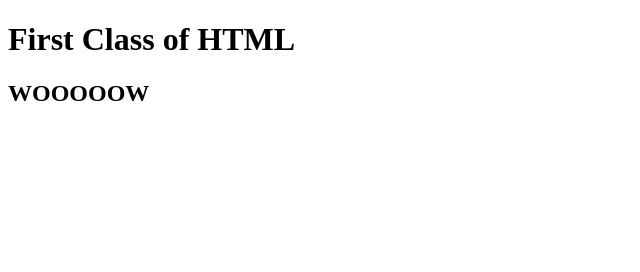
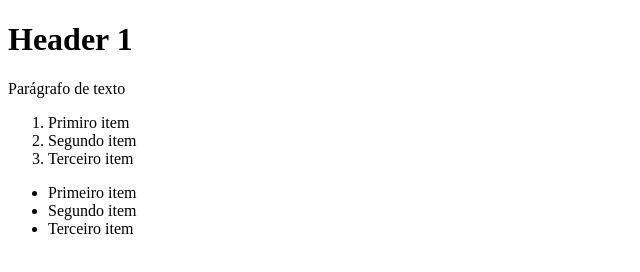
Before and after one commit to FonFon32/Testt, a plain HTML site: page index.html in a window 1280 px wide. Shown: the whole page, without its empty margins (0-640 px from the left). Drawn offline with Linux system fonts and the light colour scheme.

Commit message:
Exercício de aula

```diff
--- a/index.html
+++ b/index.html
@@ -3,11 +3,21 @@
 <head>
     <meta charset="UTF-8">
     <meta name="viewport" content="width=device-width, initial-scale=1.0">
-    <title>Document</title>
+    <title>Página Exercício</title>
 </head>
 <body>
-    <h1>First Class of HTML</h1>
-    <h2>WOOOOOW</h2>
+    <h1>Header 1</h1>
+    <p>Parágrafo de texto </p>
 
+<ol>
+    <li>Primiro item</li>
+    <li>Segundo item</li>
+    <li>Terceiro item</li>
+</ol>
+<ul>
+    <li>Primeiro item</li>
+    <li>Segundo item</li>
+    <li>Terceiro item</li>
+</ul>
 </body>
 </html>
```
